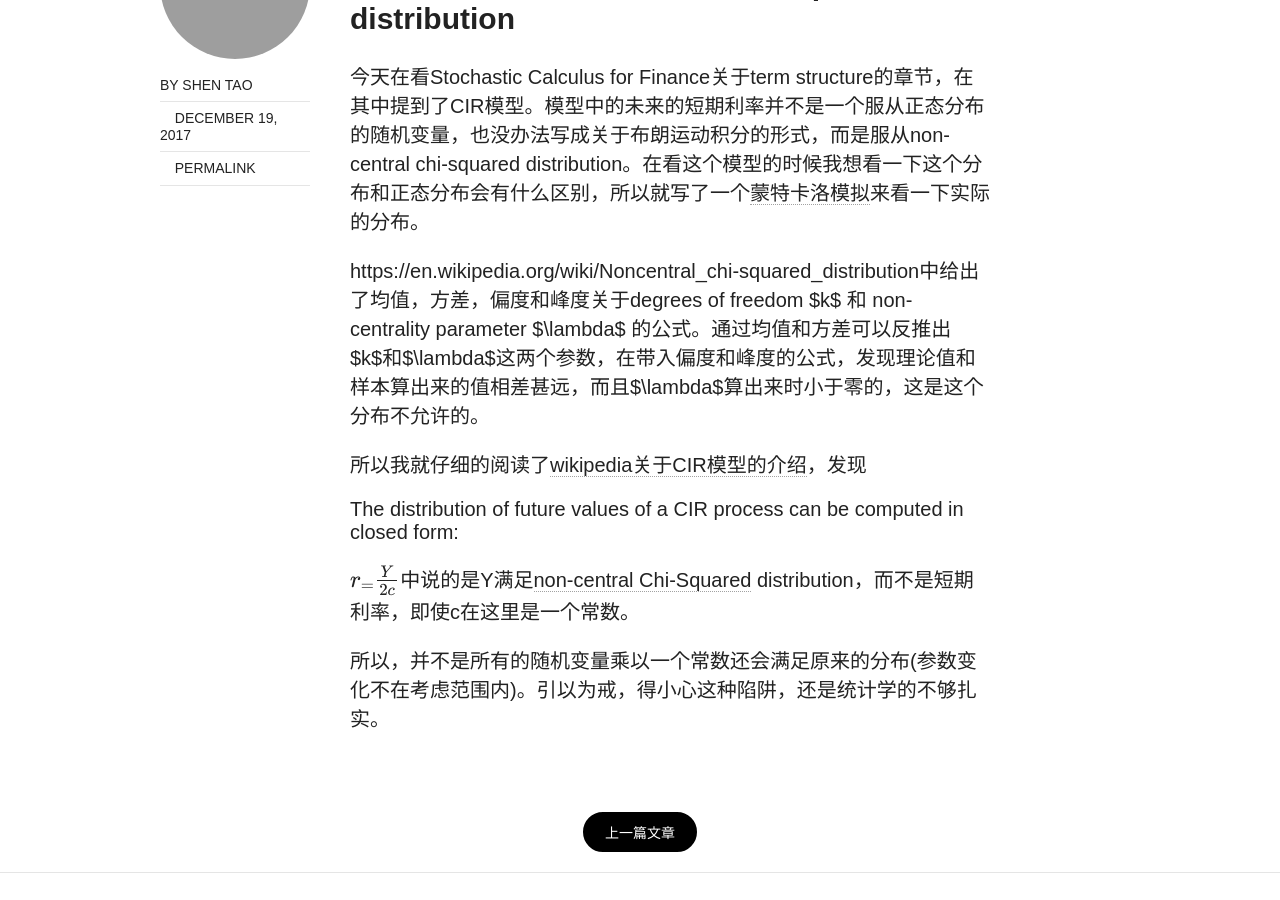
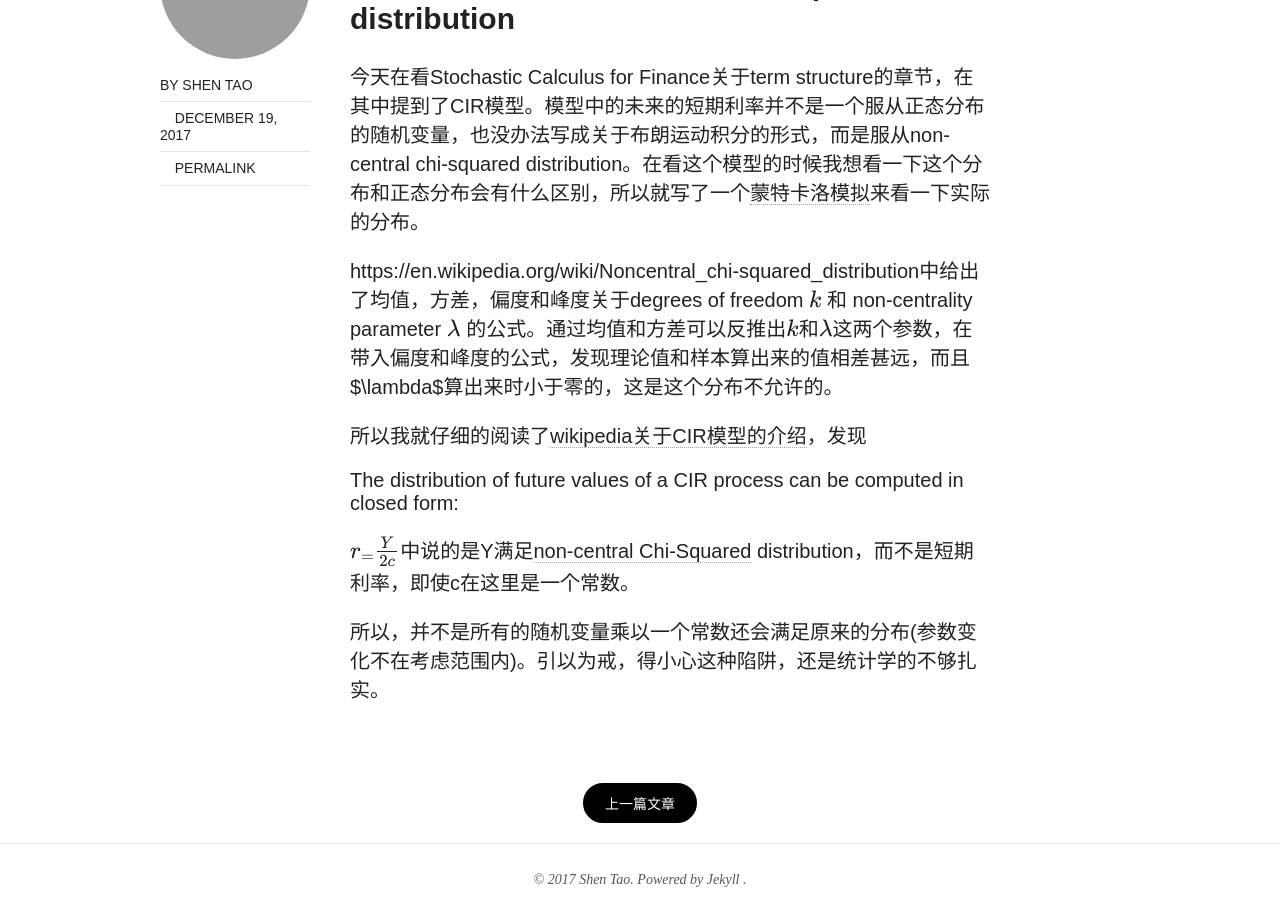
Before and after one commit to alialia/alialia.github.io, a Jekyll site: the page built from _posts/2017-12-19-CIR short rate model-future short rate doesn't follow non-central chi-squared distribution.md, in a window 1280 px wide and 900 px high, scrolled down 798 px. Built offline with Jekyll 4.4.1, drawn with Linux system fonts in a browser that asks for light colours; nearby versions of some CDN libraries; our own code applies the rules of GitHub Pages for plain Markdown files; formulas are drawn with MathJax 3; comment, search, counter and statistics services are not loaded.

Commit message:
fix formula error

```diff
--- a/_posts/2017-12-19-CIR short rate model-future short rate doesn't follow non-central chi-squared distribution.md
+++ b/_posts/2017-12-19-CIR short rate model-future short rate doesn't follow non-central chi-squared distribution.md
@@ -2,7 +2,7 @@
 
 今天在看Stochastic Calculus for Finance关于term structure的章节，在其中提到了CIR模型。模型中的未来的短期利率并不是一个服从正态分布的随机变量，也没办法写成关于布朗运动积分的形式，而是服从non-central chi-squared distribution。在看这个模型的时候我想看一下这个分布和正态分布会有什么区别，所以就写了一个[蒙特卡洛模拟](https://github.com/alialia/Quant/blob/master/CIR_simulation.m)来看一下实际的分布。
 
-https://en.wikipedia.org/wiki/Noncentral_chi-squared_distribution中给出了均值，方差，偏度和峰度关于degrees of freedom $k$ 和 non-centrality parameter $\lambda$ 的公式。通过均值和方差可以反推出$k$和$\lambda$这两个参数，在带入偏度和峰度的公式，发现理论值和样本算出来的值相差甚远，而且$\lambda$算出来时小于零的，这是这个分布不允许的。
+https://en.wikipedia.org/wiki/Noncentral_chi-squared_distribution中给出了均值，方差，偏度和峰度关于degrees of freedom $$k$$ 和 non-centrality parameter $$\lambda$$ 的公式。通过均值和方差可以反推出$$k$$和$$\lambda$$这两个参数，在带入偏度和峰度的公式，发现理论值和样本算出来的值相差甚远，而且$\lambda$算出来时小于零的，这是这个分布不允许的。
 
 所以我就仔细的阅读了[wikipedia关于CIR模型的介绍](https://en.wikipedia.org/wiki/Cox%E2%80%93Ingersoll%E2%80%93Ross_model)，发现
 
```
